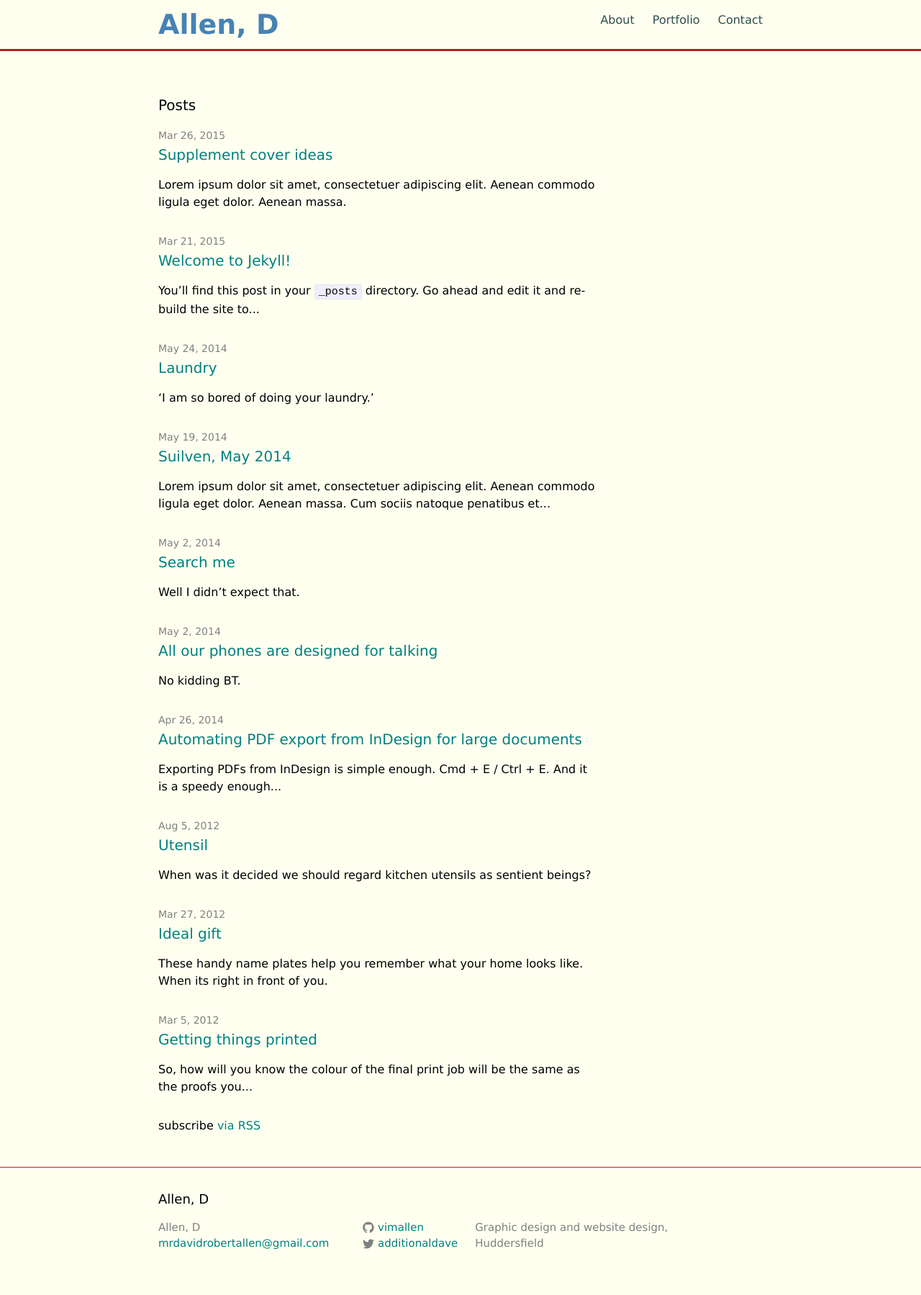
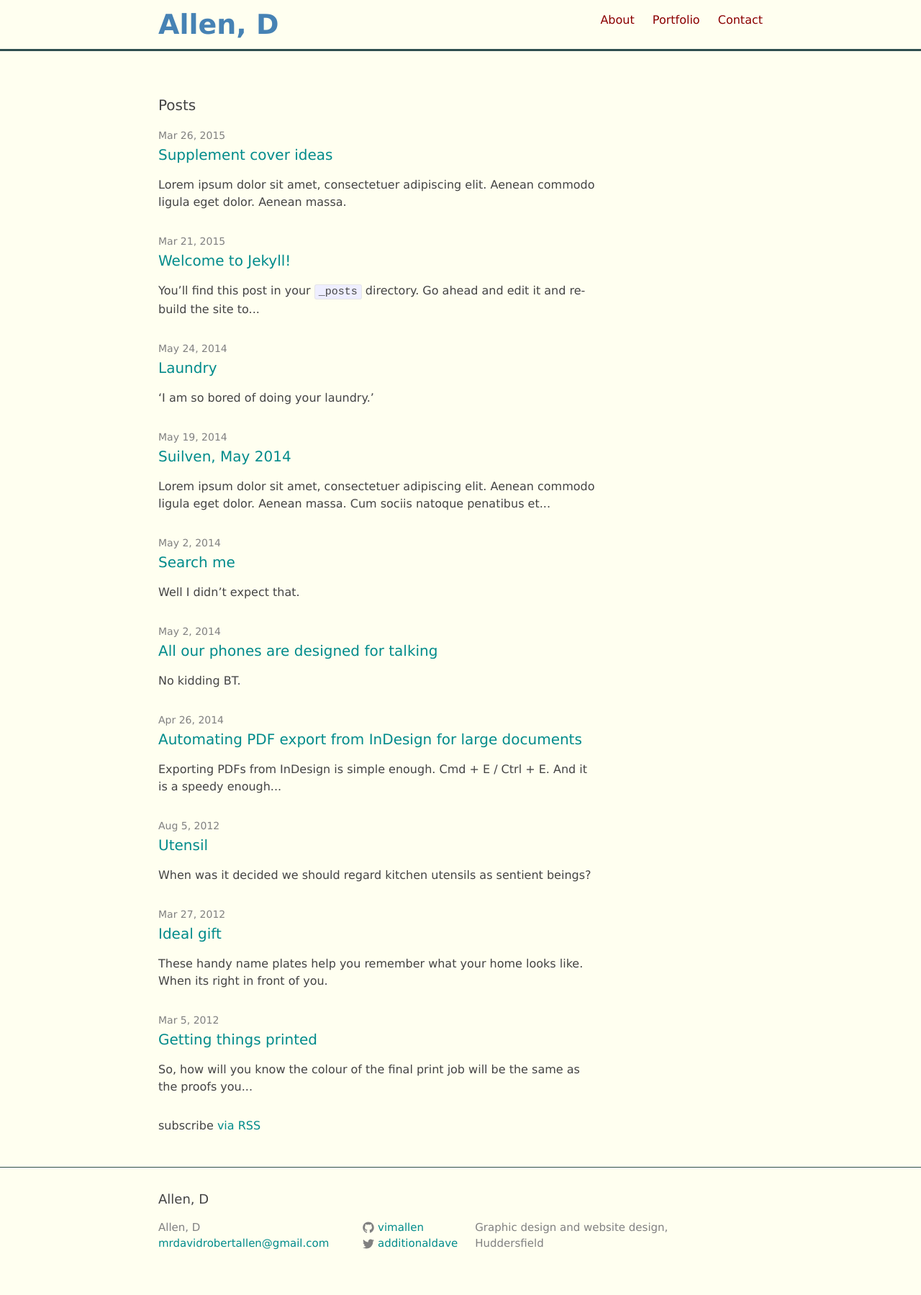
Before and after one commit to vimallen/allend, a Jekyll site: the page built from index.html, in a window 1280 px wide. Shown: the whole page at 72% size. Built offline with Jekyll 4.4.1, drawn with Linux system fonts in a browser that asks for light colours.

Commit message:
Changed to dark red

```diff
--- a/_sass/_layout.scss
+++ b/_sass/_layout.scss
@@ -222,7 +222,7 @@
 	font-size: 30px;
     letter-spacing: -1px;
     line-height: 1;
-	color: lighten($brand-color, 9);
+	color: $accent-color;
 
     @include media-query($on-laptop) {
         font-size: 24px;
@@ -262,5 +262,5 @@
 
 .module-portfolio h4:before {
 					content: "✎ ";
-					color: firebrick;
+					color: $brand-color;
 }
--- a/css/main.scss
+++ b/css/main.scss
@@ -18,13 +18,13 @@ $small-font-size: $base-font-size * 0.875;
 $base-line-height: 1.5;
 $spacing-unit: 30px;
 
-$text-color: black;
+$text-color: #444444;
 $background-color: ivory;
-$brand-color: darkslategray;
+$brand-color: darkred;
 $brand-color-light: slategray;
-$link-color: teal;
+$link-color: darkcyan;
 $hover-color: darkorange;
-$accent-color: firebrick;
+$accent-color: darkslategray;
 $focus-color: steelblue;
 
 $grey-color: grey;
```
